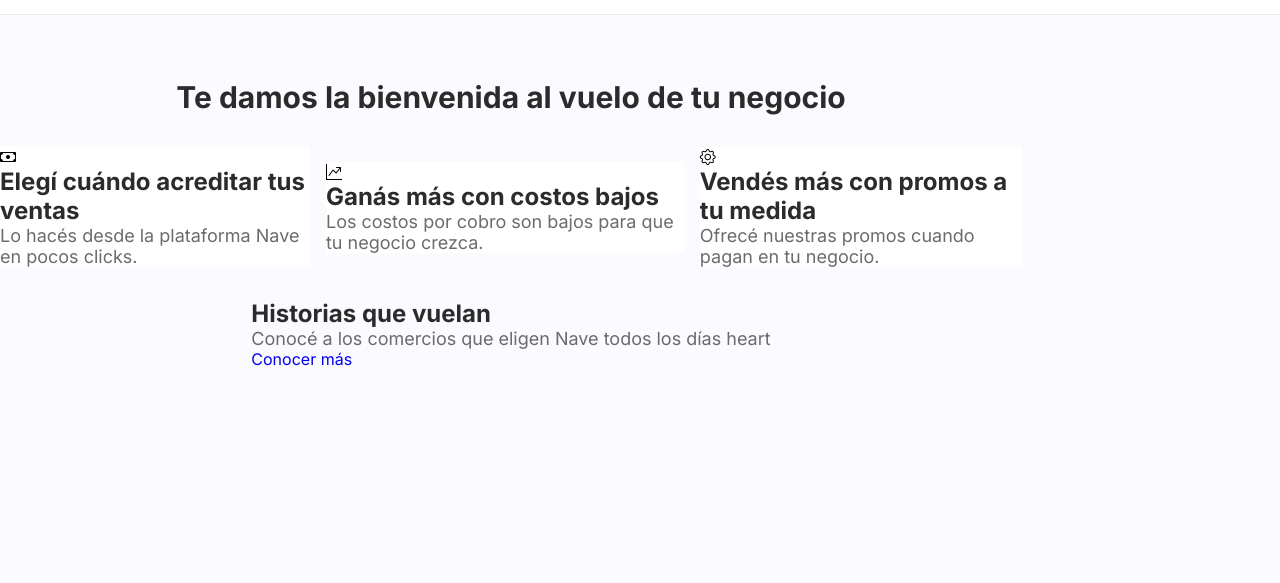
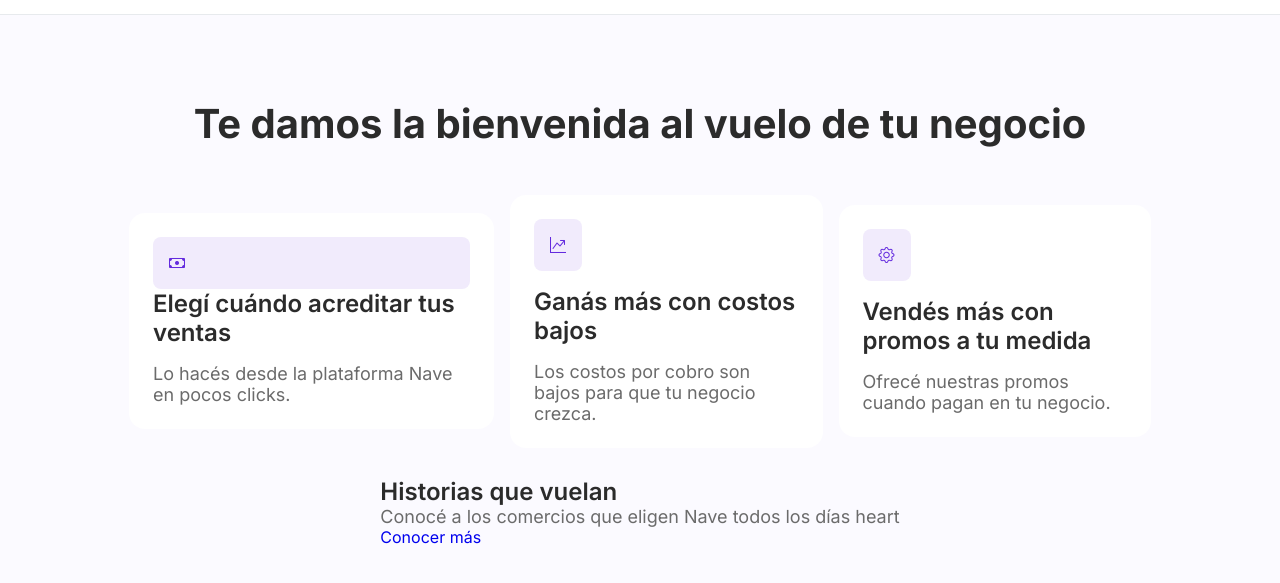
Before and after one commit to mbfurrer/TP1, a plain HTML site: page index.html in a window 1280 px wide. Shown: the part 61-644 px from the top of the page. Drawn offline with nearby package versions, Linux system fonts and the light colour scheme.

Commit message:
section cajas

```diff
--- a/index.html
+++ b/index.html
@@ -47,39 +47,45 @@
 
     </header>
 
-
+    <main class="main__body">
         <section class="section-vuelo-container">
-        <div>
+            <div class="section-vuelo-titulo">
                 <h1>Te damos la bienvenida al vuelo de tu negocio</h1>
             </div>
 
             <section class="section-vuelo-beneficios">
+
                 <div class="section-vuelo-cajas">
-                <div><i class="bi bi-cash"></i></div>
-                <div>
+
+                    <!-- CAJA 1  -->
+                    <div class="section_vuelo_caja1">
+                        <div class="section-vuelo-icon">
+                            <i class="bi bi-cash"></i>
+                        </div>
+
+                        <div class="section-vuelo-text">
                             <h2>Elegí cuándo acreditar tus ventas</h2>
+                            <p>Lo hacés desde la plataforma Nave en pocos clicks.</p>
                         </div>
-                <div>
-                    <p>Lo hacés desde la plataforma Nave en pocos clicks.</p>
                     </div>
                 </div>
 
                 <div class="section-vuelo-cajas">
-                <div> <i class="bi bi-graph-up-arrow"></i> </div>
-                <div>
+                    <div class="section-vuelo-icon">
+                        <i class="bi bi-graph-up-arrow"></i>
+                    </div>
+                    <div class="section-vuelo-text">
                         <h2>Ganás más con costos bajos</h2>
-                </div>
-                <div>
                         <p>Los costos por cobro son bajos para que tu negocio crezca.</p>
                     </div>
                 </div>
 
                 <div class="section-vuelo-cajas">
-                <div><i class="bi bi-gear"></i></div>
-                <div>
+                    <div class="section-vuelo-icon">
+                        <i class="bi bi-gear"></i>
+                    </div>
+                    <div class="section-vuelo-text">
                         <h2>Vendés más con promos a tu medida</h2>
-                </div>
-                <div>
                         <p>Ofrecé nuestras promos cuando pagan en tu negocio.</p>
                     </div>
                 </div>
@@ -101,6 +107,6 @@
 
 
     </section>
-
+    </main>
 </body>
 </html>
--- a/style.css
+++ b/style.css
@@ -157,39 +157,88 @@ a:active, a:visited{
     color: var(--color-primario-800);
 }
 
-
+.main__body{
+    max-width: 1022px;
+    width: calc(100% - 48px);
+    margin: 0 auto;
+    position: relative;
+    padding: 30px 0 0;
+}
 
 .section-vuelo-container{
     display: flex;
     flex-direction: column;
     justify-content:center;
     align-items: center;
-    max-width: 1022px;
-    margin-top: 64px;
+    margin: 50px auto;
     gap: 32px;
 }
 
+.section-vuelo-titulo{
+    font-size: 100%;
+    width: 100%;
+}
+
 h1{
-    font-size: 30px;
+    font-size: 40px;
     font-weight: 700;
     color:var(--color-primario-900);
+    margin: 8px 0;
+    line-height: 2.625rem;
+    text-align: center;
 }
 
 .section-vuelo-beneficios{
     display: flex;
     flex-direction: row;
-    justify-content:center;
-    align-items: center;
+    justify-content: space-evenly;
+    align-items:center;
     gap: 16px;
+    width: 1022px;
+    height: 260px;
+    /* max-width: max-content;
+    width: 30%;
+    min-width: 200px; para la media*/
 }
 
 .section-vuelo-cajas{
     background-color: white;
+    border-radius: 16px;
+    padding: 24px;
+    margin-top: 12px;
+    display: flex;
+    flex-direction: column;
+    justify-content: flex-start;
+    align-items: flex-start;
+    flex-wrap: wrap;
+    gap: 16px;
+    flex: 1;
+}
+
+.section_vuelo_caja1{
+    height: 100%;
+    width: 317px;
+}
+
+.section-vuelo-icon{
+font-size: 24;
+color: var(--color-primario-600);
+/* font-weight: 400; no funciona porque no es SVG, los iconos de bootstrap no aceptan cambios en su weight */
+padding: 16px;
+border-radius: 8px;
+background-color: var(--color-primario-300);
+}
+
+.section-vuelo-text{
+    display: flex;
+    flex-direction: column;
+    gap: 16px;
 }
 
 h2{
     font-size: 24px;
     color: var(--color-primario-900);
+    font-weight: 600;
 }
 
 p{
```
Lines whose indentation alone changed are shown as unchanged.
